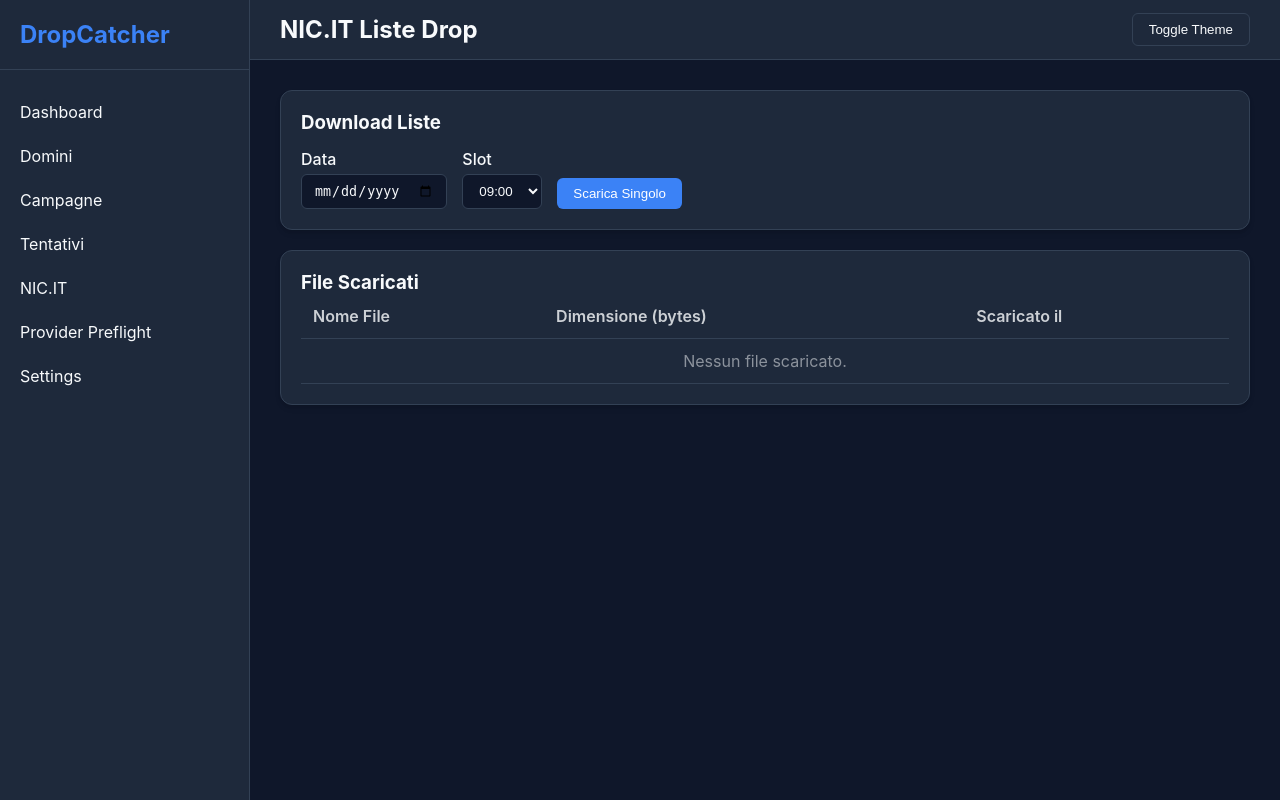
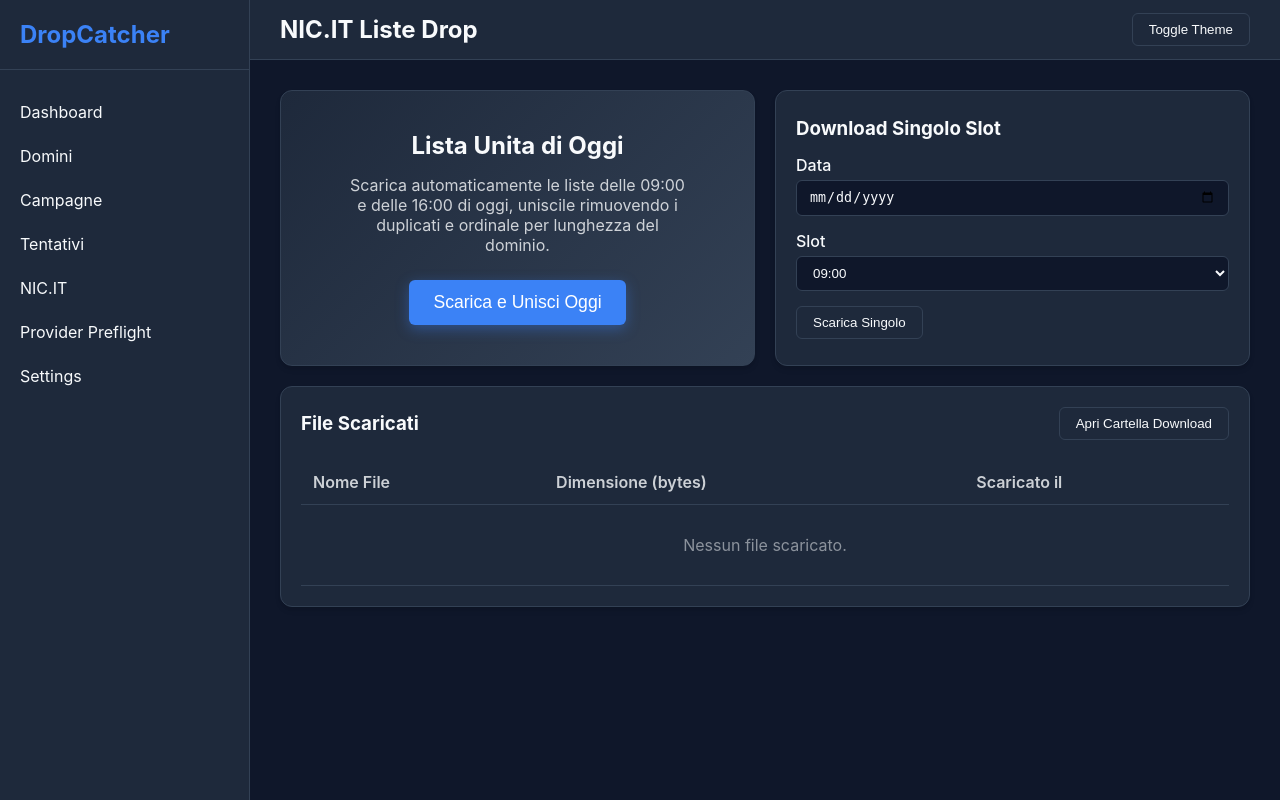
Before and after one commit to Evuse/DropCatcherAI, a FastAPI app: page /nicit in a window 1280 px wide. Run offline with FastAPI, Linux system fonts and the light colour scheme.

Commit message:
feat(nicit): Add daily merged download and folder opening
Implement functionality to download both daily NIC.IT lists (09:00 and 16:00), merge them into a single file with duplicates removed and domains sorted, and add a button to open the download directory.

```diff
--- a/app/nicit_service.py
+++ b/app/nicit_service.py
@@ -1,5 +1,6 @@
 import os
 import httpx
+import subprocess
 from datetime import datetime
 from app.config import settings
 
@@ -25,6 +26,48 @@ class NicitService:
             print(f"Error downloading {filename}: {e}")
         return False
 
+    async def download_and_merge_today(self) -> bool:
+        today_str = datetime.now().strftime("%Y%m%d")
+
+        # Scarica entrambi i file
+        success_09 = await self.download_file(today_str, "09")
+        success_16 = await self.download_file(today_str, "16")
+
+        if not success_09 and not success_16:
+            return False
+
+        domains = set()
+
+        # Leggi e unisci i domini
+        for slot in ["09", "16"]:
+            filepath = os.path.join(self.download_dir, f"{today_str}{slot}.txt")
+            if os.path.exists(filepath):
+                with open(filepath, "r", encoding="utf-8", errors="ignore") as f:
+                    for line in f:
+                        d = line.strip()
+                        if d:
+                            domains.add(d)
+
+        # Ordina per lunghezza crescente, e a parità di lunghezza in ordine alfabetico
+        sorted_domains = sorted(list(domains), key=lambda x: (len(x), x))
+
+        # Salva il file unito
+        merged_filename = f"{today_str}_merged.txt"
+        merged_filepath = os.path.join(self.download_dir, merged_filename)
+
+        with open(merged_filepath, "w", encoding="utf-8") as f:
+            for d in sorted_domains:
+                f.write(f"{d}\n")
+
+        return True
+
+    def open_download_folder(self):
+        try:
+            # Comando nativo macOS per aprire una cartella nel Finder
+            subprocess.Popen(["open", self.download_dir])
+        except Exception as e:
+            print(f"Error opening folder: {e}")
+
     def get_downloaded_files(self):
         files = []
         if os.path.exists(self.download_dir):
--- a/app/static/style.css
+++ b/app/static/style.css
@@ -118,6 +118,12 @@ body {
     gap: 20px;
 }
 
+.grid-2 {
+    display: grid;
+    grid-template-columns: repeat(2, 1fr);
+    gap: 20px;
+}
+
 .badge {
     display: inline-block;
     padding: 4px 8px;
--- a/app/templates/nicit.html
+++ b/app/templates/nicit.html
@@ -3,9 +3,22 @@
 {% block title %}NIC.IT Liste Drop{% endblock %}
 
 {% block content %}
-<div class="card">
-    <h3>Download Liste</h3>
-    <form action="/nicit/download" method="post" style="margin-top: 15px; display: flex; gap: 15px; align-items: flex-end;">
+<div class="grid-2" style="margin-bottom: 20px;">
+    <!-- Card Principale: Download Oggi Unito -->
+    <div class="card premium-card" style="display: flex; flex-direction: column; justify-content: center; align-items: center; text-align: center; padding: 40px 20px; margin-bottom: 0;">
+        <h3 style="margin-bottom: 15px; font-size: 1.5rem;">Lista Unita di Oggi</h3>
+        <p style="margin-bottom: 25px; opacity: 0.8; max-width: 80%;">Scarica automaticamente le liste delle 09:00 e delle 16:00 di oggi, uniscile rimuovendo i duplicati e ordinale per lunghezza del dominio.</p>
+        <form action="/nicit/download-today-merged" method="post">
+            <button type="submit" class="btn btn-primary" style="font-size: 1.1rem; padding: 12px 24px; box-shadow: 0 4px 14px 0 rgba(59, 130, 246, 0.39);">
+                Scarica e Unisci Oggi
+            </button>
+        </form>
+    </div>
+
+    <!-- Card Secondaria: Download Singolo -->
+    <div class="card" style="display: flex; flex-direction: column; justify-content: center; margin-bottom: 0;">
+        <h3 style="margin-bottom: 15px;">Download Singolo Slot</h3>
+        <form action="/nicit/download" method="post" style="display: flex; flex-direction: column; gap: 15px;">
             <div class="form-group" style="margin-bottom: 0;">
                 <label>Data</label>
                 <input type="date" name="date_str" class="form-control" required>
@@ -17,12 +30,18 @@
                     <option value="16">16:00</option>
                 </select>
             </div>
-        <button type="submit" class="btn btn-primary">Scarica Singolo</button>
+            <button type="submit" class="btn btn-ghost" style="align-self: flex-start;">Scarica Singolo</button>
         </form>
+    </div>
 </div>
 
 <div class="card">
-    <h3>File Scaricati</h3>
+    <div style="display: flex; justify-content: space-between; align-items: center; margin-bottom: 20px;">
+        <h3 style="margin: 0;">File Scaricati</h3>
+        <form action="/nicit/open-folder" method="post" style="margin: 0;">
+            <button type="submit" class="btn btn-ghost">Apri Cartella Download</button>
+        </form>
+    </div>
     <table>
         <thead>
             <tr>
@@ -34,14 +53,19 @@
         <tbody>
             {% for file in files %}
             <tr>
-                <td>{{ file.filename }}</td>
-                <td>{{ file.size }}</td>
-                <td>{{ file.downloaded_at }}</td>
+                <td>
+                    {% if 'merged' in file.filename %}
+                        <span class="badge primary" style="margin-right: 8px;">MERGED</span>
+                    {% endif %}
+                    <strong>{{ file.filename }}</strong>
+                </td>
+                <td>{{ "{:,}".format(file.size) }}</td>
+                <td>{{ file.downloaded_at.strftime('%Y-%m-%d %H:%M:%S') }}</td>
             </tr>
             {% endfor %}
             {% if not files %}
             <tr>
-                <td colspan="3" style="text-align: center; opacity: 0.5;">Nessun file scaricato.</td>
+                <td colspan="3" style="text-align: center; opacity: 0.5; padding: 30px;">Nessun file scaricato.</td>
             </tr>
             {% endif %}
         </tbody>
--- a/app/ui_routes.py
+++ b/app/ui_routes.py
@@ -171,6 +171,18 @@ async def nicit_download(date_str: str = Form(...), slot: str = Form(...)):
     await service.download_file(formatted_date, slot)
     return RedirectResponse(url="/nicit", status_code=303)
 
+@router.post("/nicit/download-today-merged")
+async def nicit_download_today_merged():
+    service = NicitService()
+    await service.download_and_merge_today()
+    return RedirectResponse(url="/nicit", status_code=303)
+
+@router.post("/nicit/open-folder")
+async def nicit_open_folder():
+    service = NicitService()
+    service.open_download_folder()
+    return RedirectResponse(url="/nicit", status_code=303)
+
 @router.get("/settings", response_class=HTMLResponse)
 async def settings_page(request: Request):
     return templates.TemplateResponse("settings.html", {
```
Lines whose indentation alone changed are shown as unchanged.
